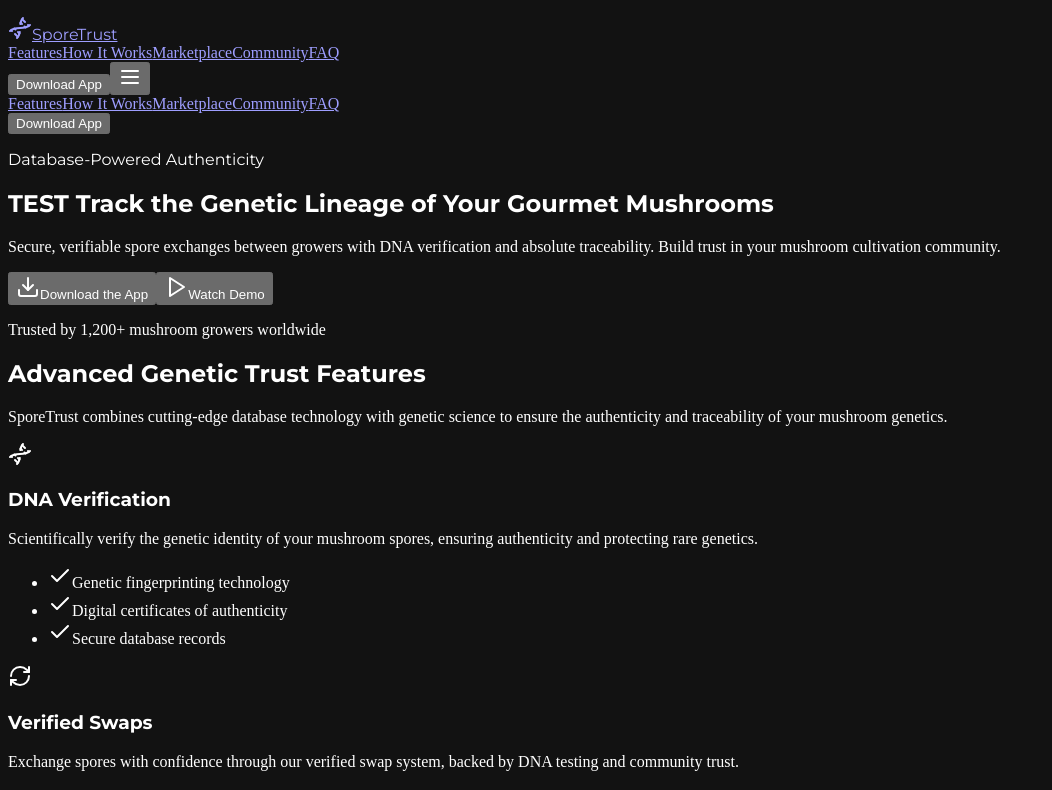
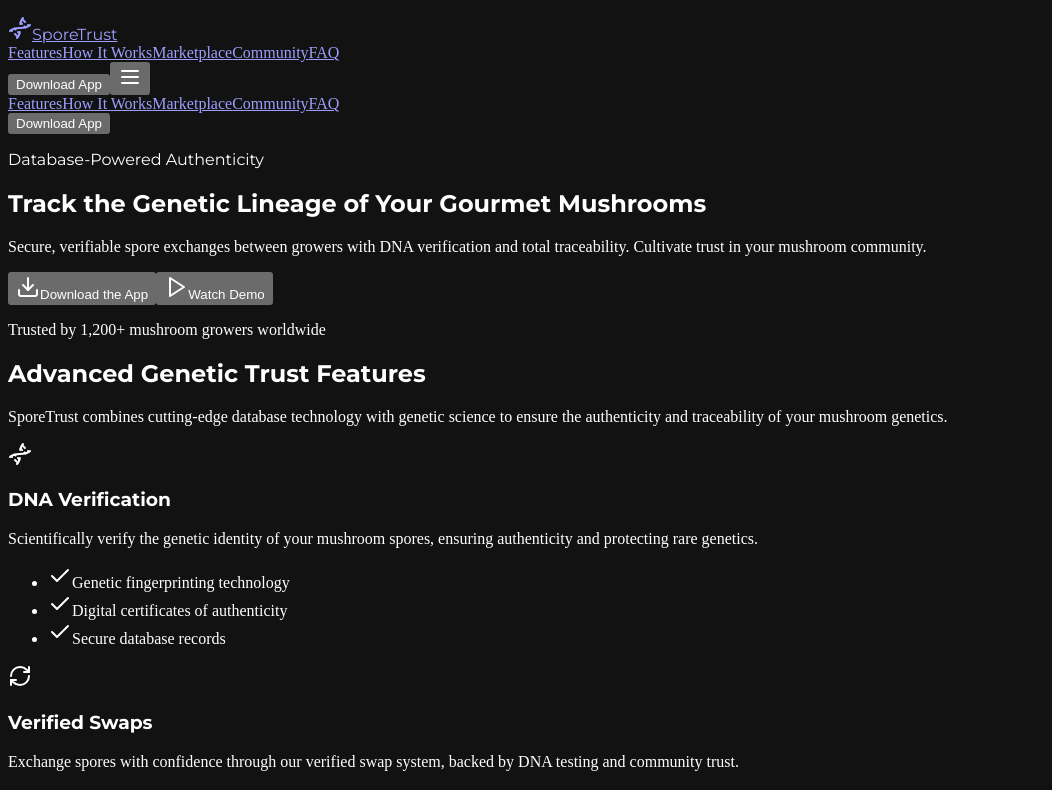
Before and after one commit to nachlasb/TrustSpore, a React (Vite) app in the folder client/: page / in a window 1280 px wide. Shown: the top 790 px of the page, without its empty margins (0-1052 px from the left). Built offline with nearby package versions, Linux system fonts and the light colour scheme; grey boxes are pictures that could not be loaded.

Commit message:
understanding edits better, fixed hero section

```diff
--- a/client/src/components/home/HeroSection.tsx
+++ b/client/src/components/home/HeroSection.tsx
@@ -19,11 +19,11 @@ export default function HeroSection() {
           <div className="max-w-3xl">
             <p className="text-accent-light font-medium mb-4 font-heading">Database-Powered Authenticity</p>
             <h1 className="text-4xl md:text-5xl lg:text-6xl font-bold mb-6 font-heading leading-tight">
-              TEST Track the Genetic Lineage of Your Gourmet Mushrooms
+              Track the Genetic Lineage of Your Gourmet Mushrooms
             </h1>
             <p className="text-lg md:text-xl mb-8 text-muted-foreground max-w-2xl">
-              Secure, verifiable spore exchanges between growers with DNA verification and absolute traceability.
-              Build trust in your mushroom cultivation community.
+              Secure, verifiable spore exchanges between growers with DNA verification and total traceability.
+              Cultivate trust in your mushroom community.
             </p>
             <div className="flex flex-col sm:flex-row gap-4">
               <Button className="bg-accent hover:bg-accent-light px-6 py-3 rounded-lg font-medium text-white shadow-lg transition-all flex items-center h-auto">
```
